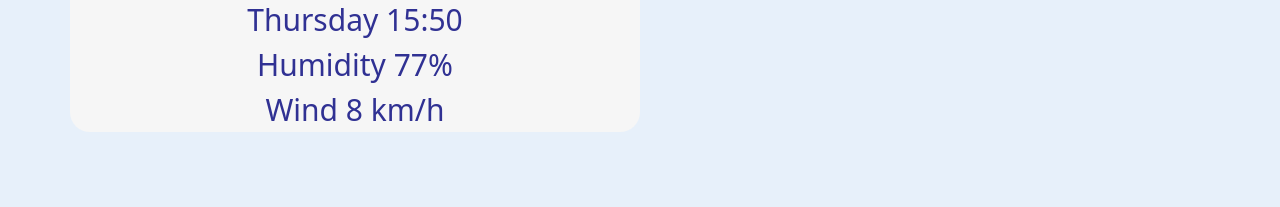
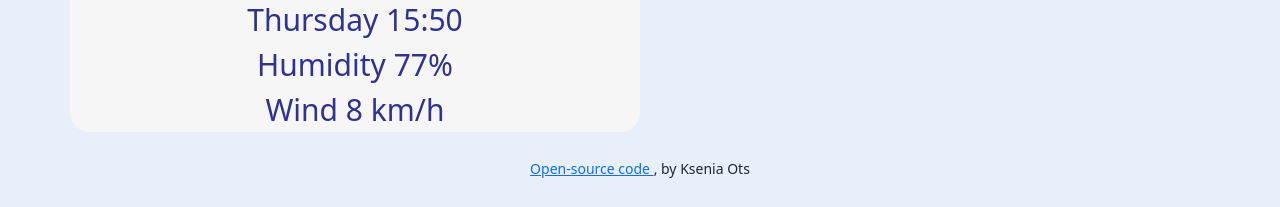
Before and after one commit to KseniaOts/Weather_App, a plain HTML site: page index.html in a window 1280 px wide. Shown: the part 593-800 px from the top of the page. Drawn offline with nearby package versions, Linux system fonts and the light colour scheme; no server answers.

Commit message:
Added link to GitHub

```diff
--- a/index.html
+++ b/index.html
@@ -69,6 +69,13 @@
             <i class="fa-solid fa-cloud-sun"></i>
           </div>
         </div>
+        <br />
+        <small>
+          <a href="https://github.com/KseniaOts/My-weather-app" target="_blank">
+            Open-source code
+          </a>
+          , by Ksenia Ots
+        </small>
       </div>
     </div>
     <script src="src/index.js"></script>
```
